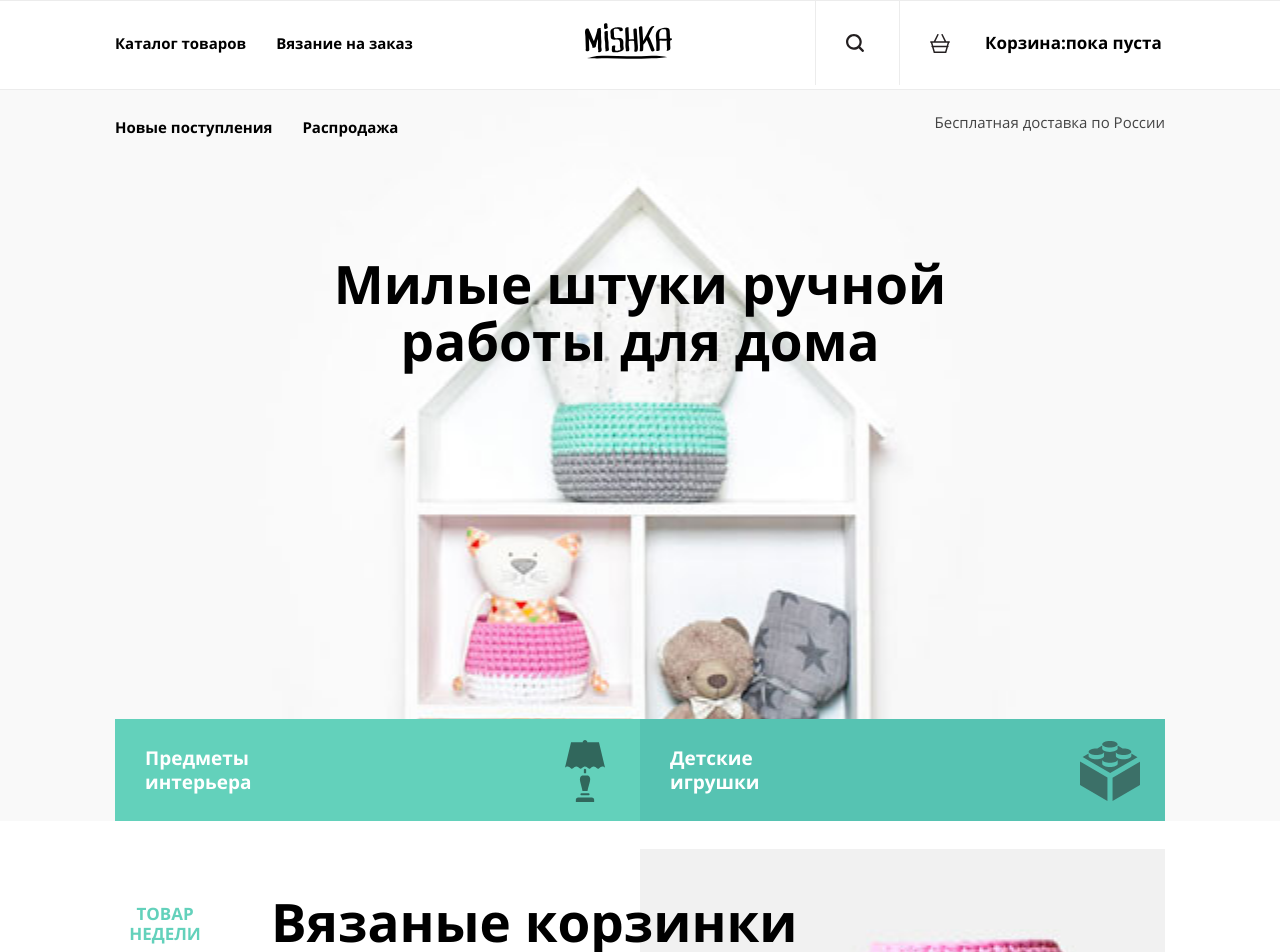
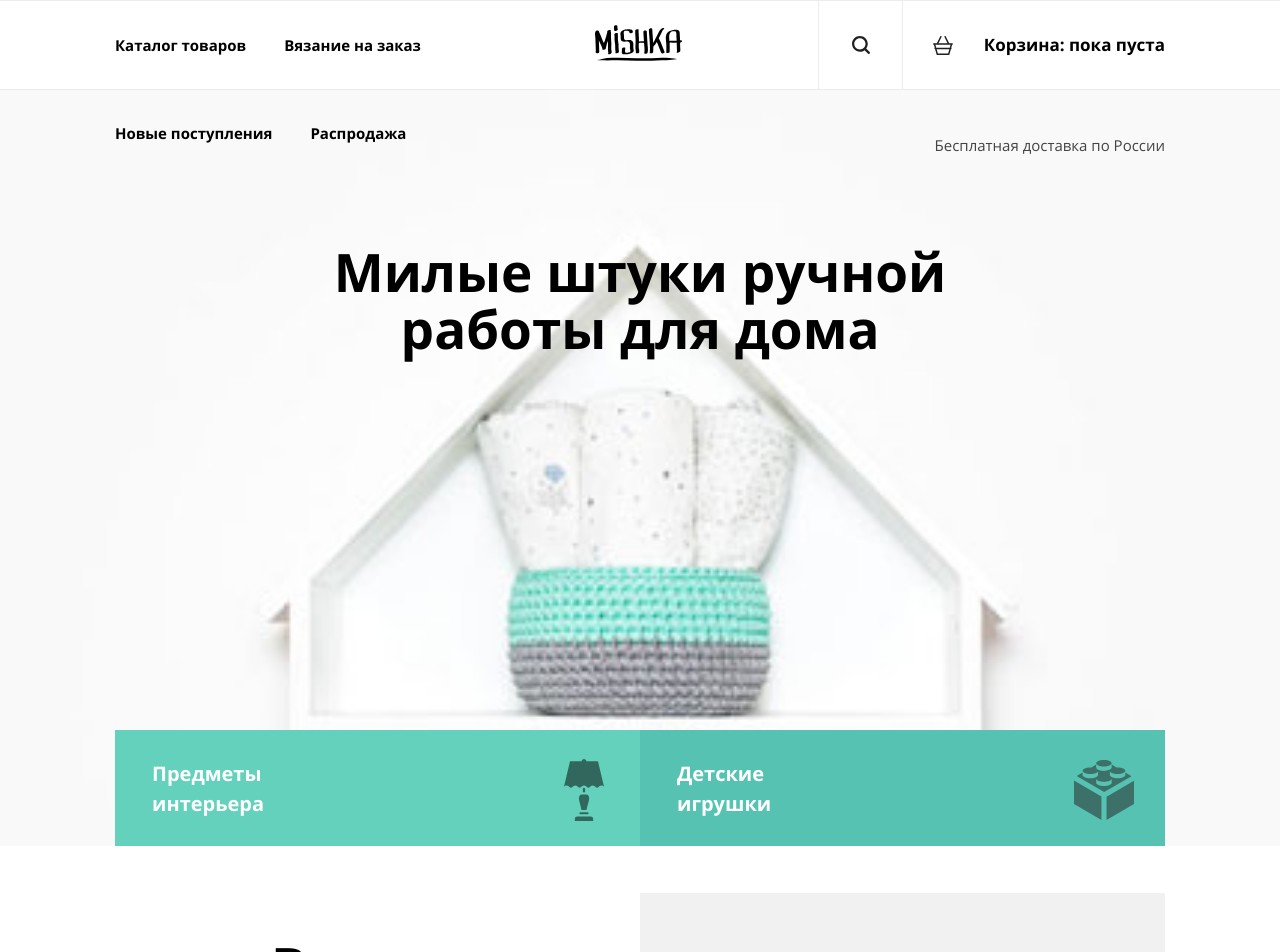
Before and after one commit to Edinorog86/227974-mishka, a website: page index.html in a window 1280 px wide. Shown: the top 952 px of the page. Drawn offline with nearby package versions, Linux system fonts and the light colour scheme; files that its build step writes are made by us from their sources.

Commit message:
some pixels

```diff
--- a/index.html
+++ b/index.html
@@ -15,10 +15,10 @@
         <div class="page-header__menu nav">
           <button class="nav__toggle nav__toggle--open nav__toggle--nojs" type="button">Открыть меню</button>
           <ul class="nav__list nav__list--closed">
-            <li class="page-header__item nav__item">
+            <li class="page-header__item nav__item nav__item--catalog">
               <a href="catalog.html">Каталог товаров</a>
             </li>
-            <li class="page-header__item nav__item">
+            <li class="page-header__item nav__item nav__item--order">
               <a href="form.html">Вязание на заказ</a>
             </li>
           </ul>
@@ -29,7 +29,7 @@
               <a href="#">Поиск по сайту</a>
             </li>
             <li class="page-header__item nav__item nav__item--cart">
-              <a href="#">Корзина:пока пуста</a>
+              <a href="#">Корзина: пока пуста</a>
             </li>
           </ul>
         </div>
--- a/sass/blocks/container.scss
+++ b/sass/blocks/container.scss
@@ -7,8 +7,7 @@
 
 @media (min-width: 768px) {
   .container {
-    max-width: 768px;
-    width:100%;
+    width: 768px;
     padding: 0 50px;
     margin: 0 auto;
   }
@@ -16,8 +15,7 @@
 
 @media (min-width: 1150px) {
   .container {
-    max-width: 1150px;
-    width: 100%;
+    width: 1150px;
     padding: 0 50px;
     margin: 0 auto;
   }
--- a/sass/blocks/nav.scss
+++ b/sass/blocks/nav.scss
@@ -40,7 +40,7 @@
   }
 
   &--search {
-    background: url("../img/icon-search.svg") no-repeat center left 30px;
+    background: url("../img/icon-search.svg") no-repeat center left 33px;
   }
 
   &--cart {
@@ -110,8 +110,8 @@
     }
 
     &--cart {
-      width: 265px;
-      padding-left: 85px;
+      max-width: 265px;
+      padding-left: 81px;
     }
 
     &:first-of-type {
--- a/sass/blocks/page-header.scss
+++ b/sass/blocks/page-header.scss
@@ -25,7 +25,7 @@
   box-sizing: border-box;
   display: block;
   width: 100%;
-  padding: 30px 0;
+  padding: 32px 0;
   padding-left: 46px;
   font-size: 17px;
   font-weight: bold;
@@ -94,6 +94,7 @@
   }
 
   .page-header__delivery-info {
+    margin: 0;
     display: block;
     position: absolute;
     bottom: 20px;
@@ -115,6 +116,7 @@
     order: 1;
 
     a {
+      padding: 19px 0;
       font-size: 15px;
       line-height: 24px;
     }
@@ -131,7 +133,7 @@
   .page-header__menu,
   .page-header__offers {
     .page-header__item {
-      margin-right: 30px;
+      margin-right: 38px;
     }
   }
 }
@@ -144,10 +146,6 @@
   .page-header__wrapper {
     flex-direction: row;
     justify-content: space-between;
-  }
-
-  .page-header__delivery-info {
-    right: 50px;
   }
 
   .page-header__offers {
--- a/sass/blocks/products.scss
+++ b/sass/blocks/products.scss
@@ -64,28 +64,49 @@
   background: #56c3b2;
 
   &::after {
-    @include pseudo-element-right(62px, 70px, 17px,24px);
+    @include pseudo-element-right(62px, 70px, 17px, 24px);
     background: url("../img/icon-toy.svg") no-repeat center center;
     opacity: 0.5;
   }
 }
 
 @media (min-width: 768px) {
+  .products a {
+    padding: 29px 37px;
+    padding-bottom: 27px;
+    font-size: 20px;
+    line-height: 30px;
+  }
+
+  .products__toys {
+    &::after {
+      top: 25px;
+      right: 30px;
+    }
+  }
+
+  .products__interior {
+    &::after {
+      top: 25px;
+      right: 25px;
+    }
+  }
+
   .products .container {
     padding-left: 50px;
     padding-right: 50px;
   }
 
   .products__wrapper {
-    padding-top: 165px;
-    background: #f9f9f9 url("../img/hero-mobile@1x.jpg") no-repeat center center;
-    background-size: 100%;
+    padding-top: 153px;
+    background: #f9f9f9 url("../img/hero-mobile@1x.jpg") no-repeat top 0% center;
+    background-size: 149%;
   }
 
   .products__title {
     font-size: 43px;
     line-height: 50px;
-    margin-bottom: 350px;
+    margin-bottom: 373px;
   }
 
   .products__categories {
--- a/sass/blocks/weekly-product.scss
+++ b/sass/blocks/weekly-product.scss
@@ -1,4 +1,3 @@
-
 .weekly-product__wrapper {
   box-sizing: border-box;
   padding-top: 28px;
@@ -65,7 +64,22 @@
 }
 
 @media (min-width: 768px) {
+  .weekly-product__name {
+    font-size: 43px;
+    line-height: 50px;
+  }
+
+  .weekly-product__text {
+    margin-top: -10px;
+    margin-bottom: 39px;
+    font-size: 17px;
+    line-height: 30px;
+  }
+
   .weekly-product__legend {
+    margin-right: 11px;
+    font-size: 17px;
+    line-height: 17px;
     width: 100px;
     text-align: center;
   }
@@ -74,11 +88,12 @@
     display: flex;
     flex-basis: 100%;
     justify-content: space-between;
-    align-items: flex-start;
+    align-items: center;
     margin-bottom: 55px;
   }
 
   .weekly-product__wrapper {
+    padding-top: 47px;
     display: flex;
     flex-wrap: wrap;
     flex-direction: row;
--- a/sass/common.scss
+++ b/sass/common.scss
@@ -13,3 +13,9 @@ body {
 img {
   max-width: 100%;
 }
+
+@media (min-width: 768px) {
+  body {
+    min-width: 768px;
+  }
+}
```
